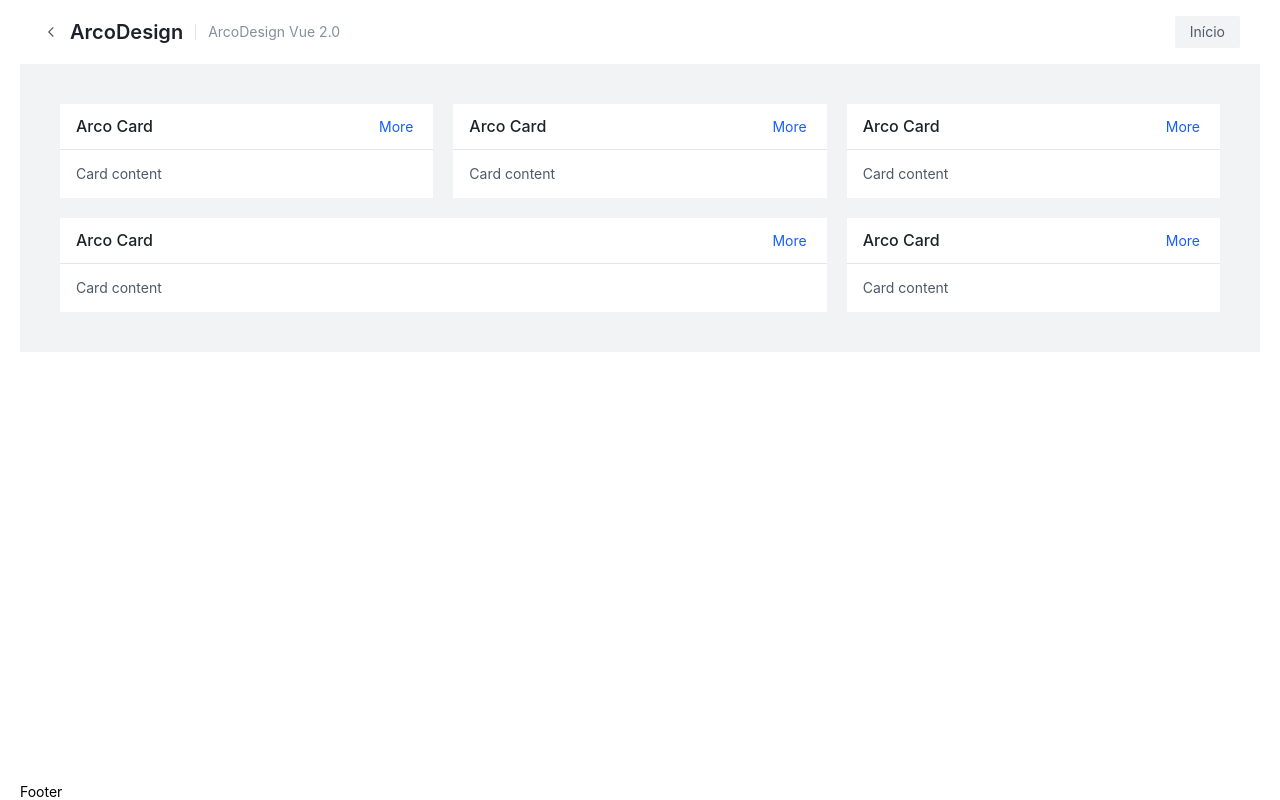
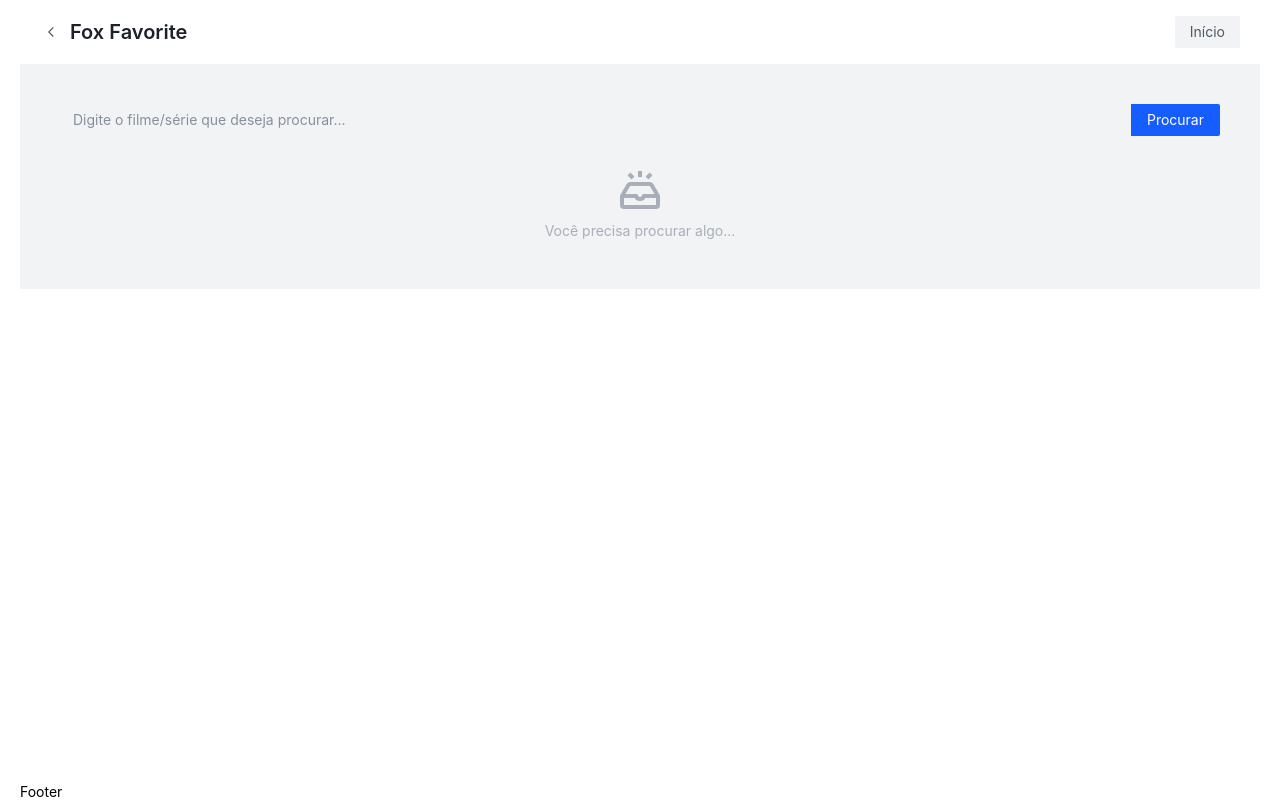
Before and after one commit to linhous/favorite_movies, a Vue app: page / in a window 1280 px wide. Built offline with nearby package versions, Linux system fonts and the light colour scheme.

Commit message:
Alterações na página principal com incusão da API

```diff
--- a/src/App.vue
+++ b/src/App.vue
@@ -1,10 +1,42 @@
-<script setup lang="ts"></script>
+<script setup lang="ts">
+interface ITitle {
+  id: string;
+  resultType: string;
+  image: string;
+  title: string;
+  description: string;
+}
+
+interface ITitles {
+  searchType: string;
+  expression: string;
+  results: ITitle[];
+  errorMessage: string;
+}
+
+import { ref } from "vue";
+
+const SearchText = ref<string>("");
+const Loading = ref<boolean>(false);
+const Lista = ref<ITitles>();
+
+const searchTitles = () => {
+  if (SearchText.value) {
+    Lista.value = undefined;
+    Loading.value = true;
+    fetch(`https://imdb-api.com/en/API/Search/k_00ozclmc/${SearchText.value}`)
+      .then((res) => res.json())
+      .then((res) => (Lista.value = res))
+      .finally(() => (Loading.value = false));
+  }
+};
+</script>
 
 <template>
   <div class="layout-demo">
     <a-layout style="height: 100vh">
       <a-layout-header>
-        <a-page-header title="ArcoDesign" subtitle="ArcoDesign Vue 2.0">
+        <a-page-header title="Fox Favorite">
           <template #extra>
             <a-radio-group type="button">
               <a-radio value="inicio">Início</a-radio>
@@ -21,69 +53,38 @@
             backgroundColor: 'var(--color-fill-2)',
           }"
         >
-          <a-row :gutter="20" :style="{ marginBottom: '20px' }">
-            <a-col :span="8">
-              <a-card
-                title="Arco Card"
-                :bordered="false"
-                :style="{ width: '100%' }"
-              >
-                <template #extra>
-                  <a-link>More</a-link>
-                </template>
-                Card content
+          <a-input-search
+            v-model="SearchText"
+            placeholder="Digite o filme/série que deseja procurar..."
+            button-text="Procurar"
+            search-button
+            v-on:click="searchTitles"
+            :loading="Loading"
+            :style="{ marginBottom: '20px' }"
+          />
+          <a-row v-if="Loading" :gutter="20" :style="{ marginBottom: '20px' }">
+            <a-spin dot />
+          </a-row>
+          <a-row :gutter="20">
+            <a-col
+              :span="12"
+              v-if="Lista"
+              v-for="item in Lista.results"
+              :style="{ marginBottom: '20px' }"
+            >
+              <a-card :bordered="false">
+                <a-row :gutter="20">
+                  <a-col :span="8">
+                    <a-image width="100%" :src="item.image" :alt="item.title" />
+                  </a-col>
+                  <a-col :span="16">
+                    {{ item.title }}
+                    {{ item.description }}
+                  </a-col>
+                </a-row>
               </a-card>
             </a-col>
-            <a-col :span="8">
-              <a-card
-                title="Arco Card"
-                :bordered="false"
-                :style="{ width: '100%' }"
-              >
-                <template #extra>
-                  <a-link>More</a-link>
-                </template>
-                Card content
-              </a-card>
-            </a-col>
-            <a-col :span="8">
-              <a-card
-                title="Arco Card"
-                :bordered="false"
-                :style="{ width: '100%' }"
-              >
-                <template #extra>
-                  <a-link>More</a-link>
-                </template>
-                Card content
-              </a-card>
-            </a-col>
-          </a-row>
-          <a-row :gutter="20">
-            <a-col :span="16">
-              <a-card
-                title="Arco Card"
-                :bordered="false"
-                :style="{ width: '100%' }"
-              >
-                <template #extra>
-                  <a-link>More</a-link>
-                </template>
-                Card content
-              </a-card>
-            </a-col>
-            <a-col :span="8">
-              <a-card
-                title="Arco Card"
-                :bordered="false"
-                :style="{ width: '100%' }"
-              >
-                <template #extra>
-                  <a-link>More</a-link>
-                </template>
-                Card content
-              </a-card>
-            </a-col>
+            <a-empty description="Você precisa procurar algo..." v-else />
           </a-row>
         </div>
       </a-layout-content>
```
